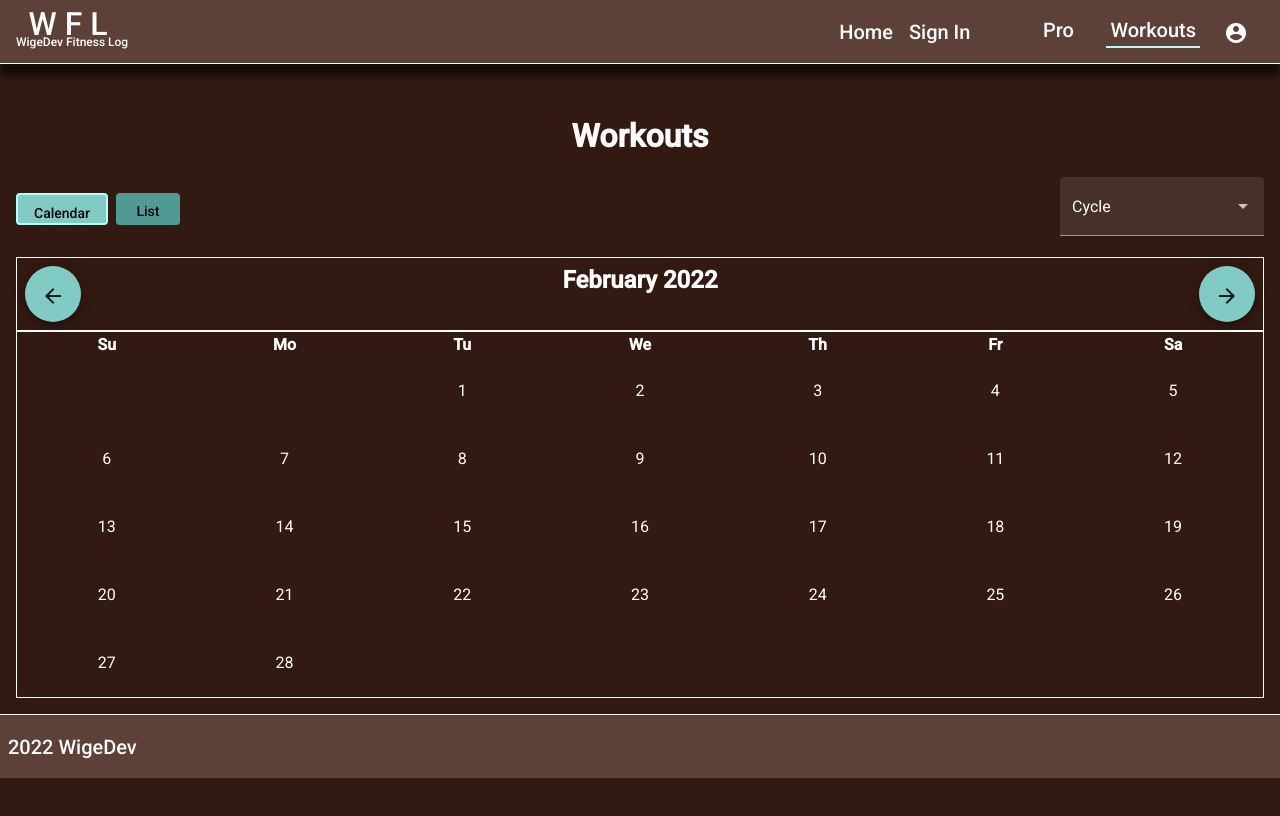
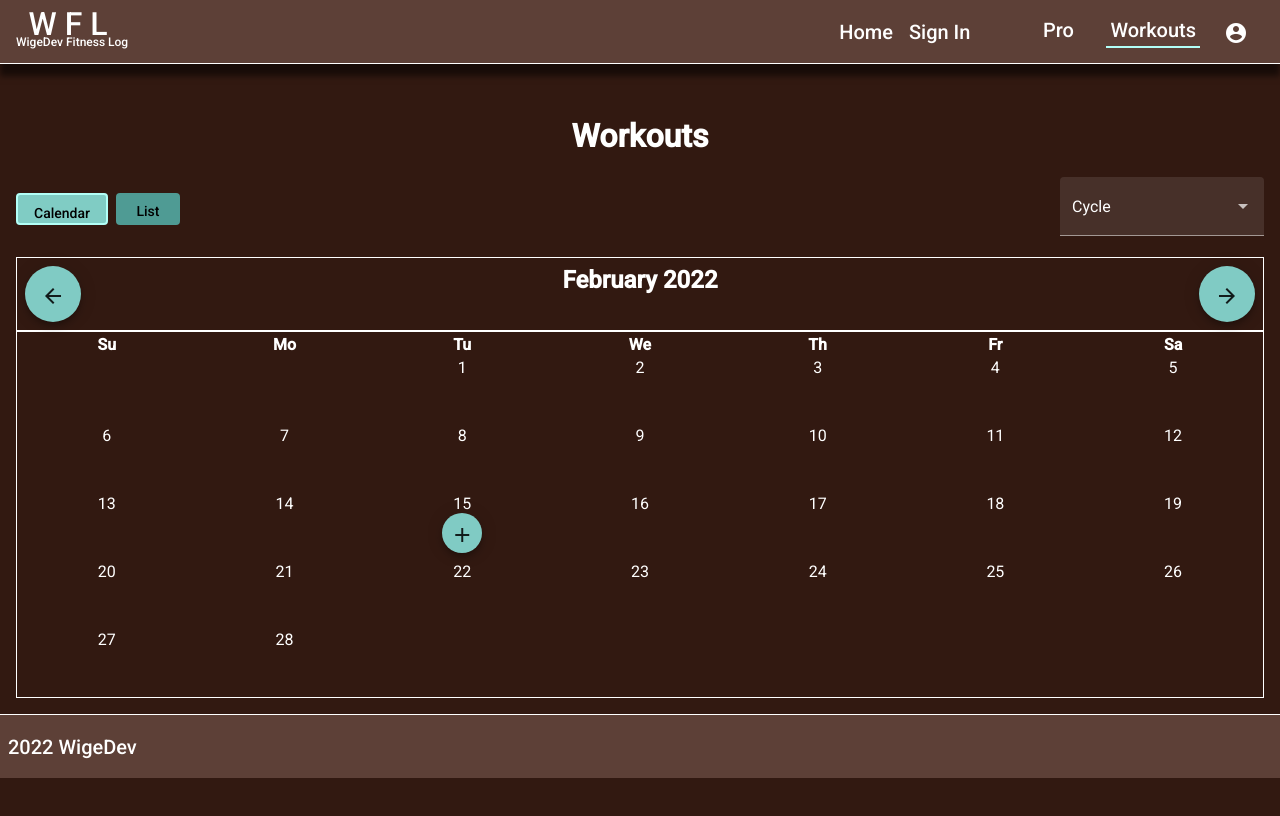
Before and after one commit to garywige/wigedev-fitness-log, an Angular app: page /free/workouts/calendar in a window 1280 px wide. Built offline with nearby package versions, Linux system fonts and the light colour scheme.

Commit message:
workout calendar added workout button

```diff
--- a/src/app/free/workouts-calendar/workouts-calendar.component.css
+++ b/src/app/free/workouts-calendar/workouts-calendar.component.css
@@ -16,6 +16,7 @@ table {
 td {
   width: 14%;
   height: 4em;
+  vertical-align: top;
 }
 
 .border {
--- a/src/app/free/workouts-calendar/workouts-calendar.component.html
+++ b/src/app/free/workouts-calendar/workouts-calendar.component.html
@@ -32,7 +32,12 @@
     </thead>
     <tbody>
       <tr *ngFor="let week of weeks">
-        <td *ngFor="let day of week">{{ day }}</td>
+        <td *ngFor="let day of week">
+          <div>
+            {{ day }}<br>
+            <button *ngIf="selectedMonth === today.getMonth() && day === today.getDate() && selectedYear === today.getFullYear()" mat-mini-fab color="accent" (click)="openWorkoutDialog()"><mat-icon>add</mat-icon></button>
+          </div>
+        </td>
       </tr>
     </tbody>
   </table>
--- a/src/app/free/workouts-calendar/workouts-calendar.component.ts
+++ b/src/app/free/workouts-calendar/workouts-calendar.component.ts
@@ -1,4 +1,7 @@
 import { Component, OnInit } from '@angular/core';
+
+import { EditWorkoutComponent } from '../edit-workout/edit-workout.component';
+import { MatDialog } from '@angular/material/dialog';
 
 class Month {
   name: string;
@@ -21,7 +24,7 @@ export class WorkoutsCalendarComponent implements OnInit {
   months: Array<Month>;
   weeks: Array<Array<number>>;
 
-  constructor() {
+  constructor(public dialog: MatDialog) {
     this.selectedYear = new Date().getFullYear();
 
     this.months = [
@@ -95,4 +98,8 @@ export class WorkoutsCalendarComponent implements OnInit {
 
     this.generateCalendar();
   }
+
+  openWorkoutDialog() {
+    this.dialog.open(EditWorkoutComponent, {width: '80%'})
+  }
 }
```
